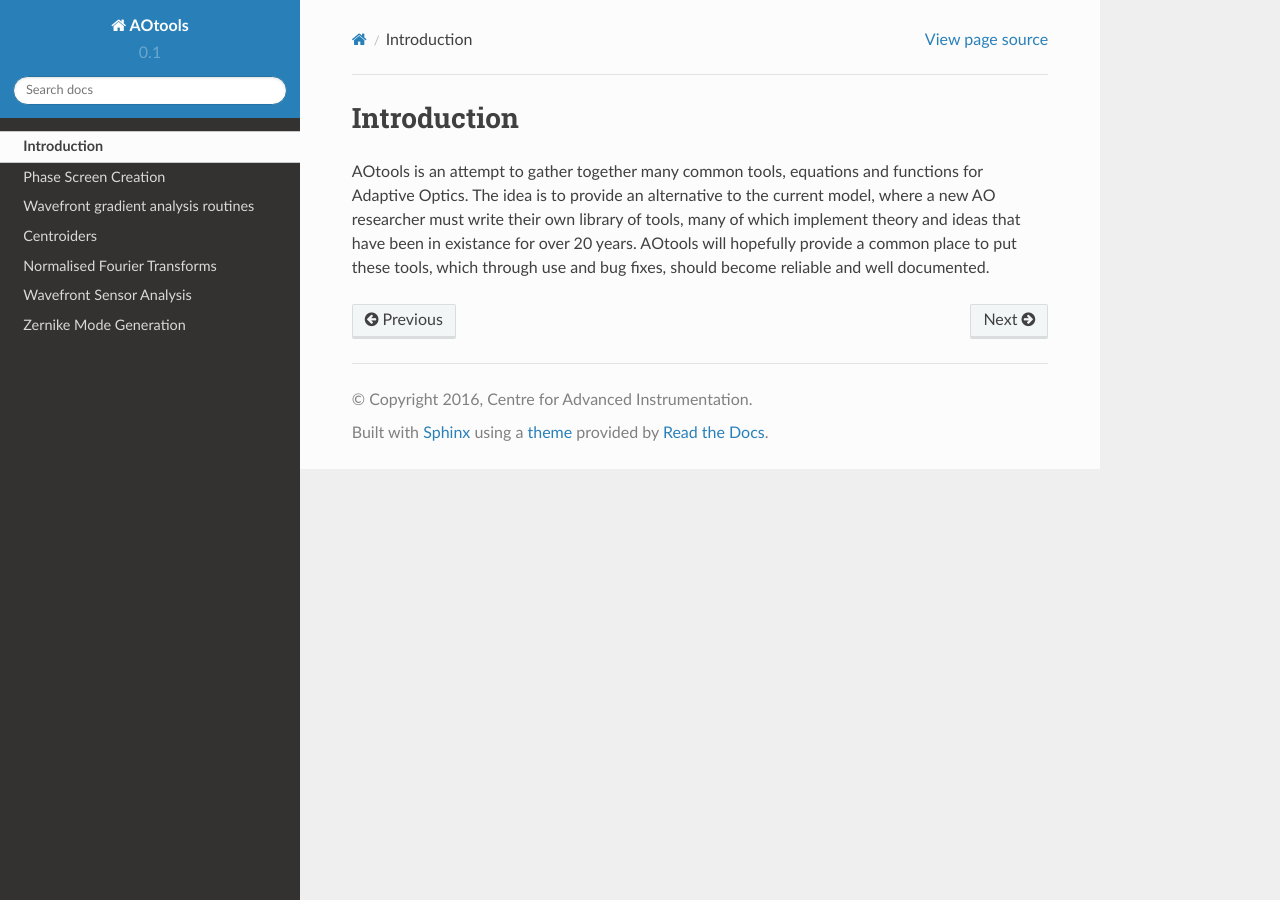
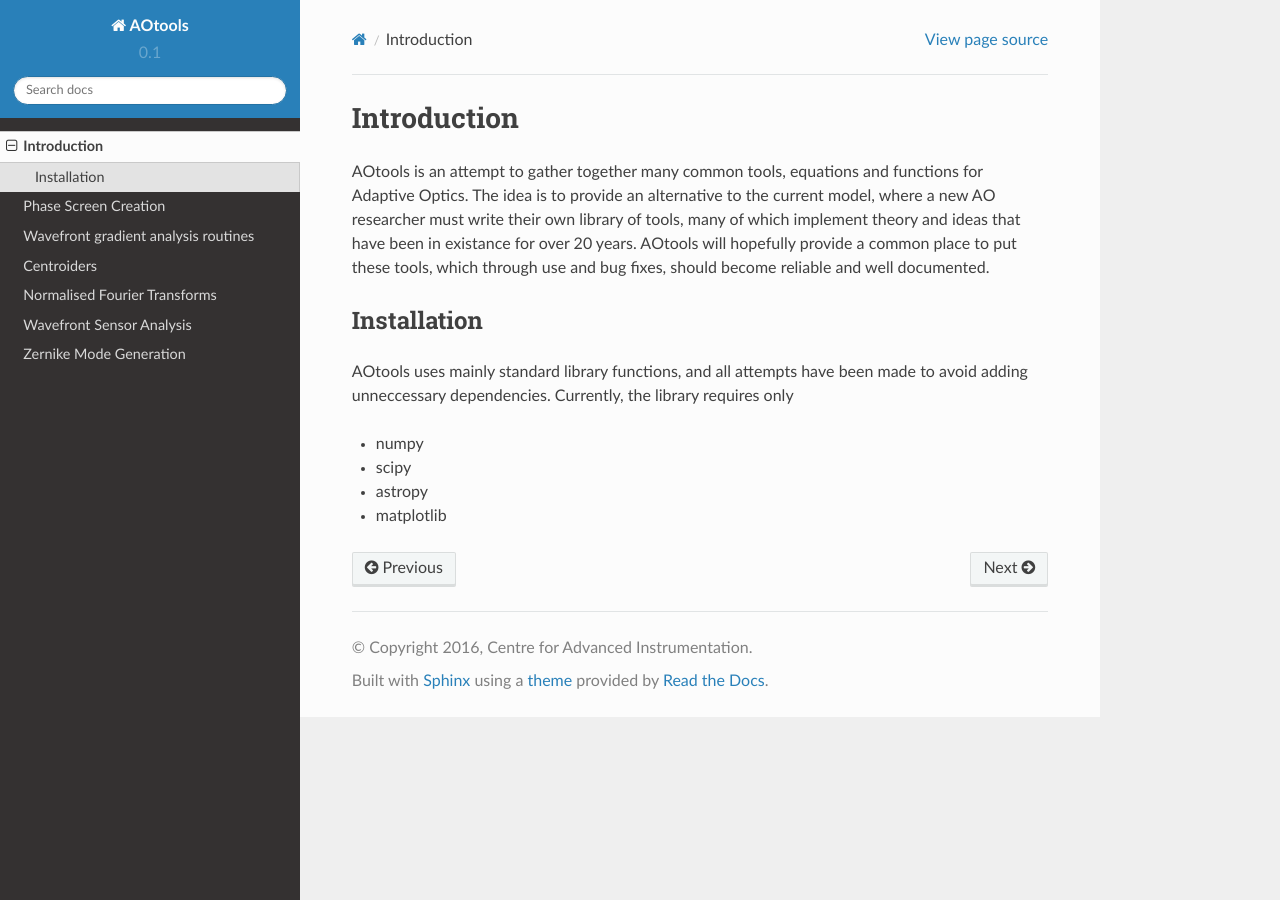
Before and after one commit to ojdf/aotools, a Sphinx documentation site: the page built from doc/source/introduction.rst, in a window 1280 px wide. Built offline with Sphinx 7.4.7 and the Read the Docs theme 2.0.0, drawn with Linux system fonts in a browser that asks for light colours.

Commit message:
Add dependancy list to docs

```diff
--- a/doc/source/introduction.rst
+++ b/doc/source/introduction.rst
@@ -5,3 +5,13 @@ AOtools is an attempt to gather together many common tools, equations and functi
 The idea is to provide an alternative to the current model, where a new AO researcher must write their own library
 of tools, many of which implement theory and ideas that have been in existance for over 20 years. AOtools will hopefully
 provide a common place to put these tools, which through use and bug fixes, should become reliable and well documented.
+
+Installation
+------------
+AOtools uses mainly standard library functions, and all attempts have been made to avoid adding unneccessary dependencies.
+Currently, the library requires only
+
+- numpy
+- scipy
+- astropy
+- matplotlib
```
